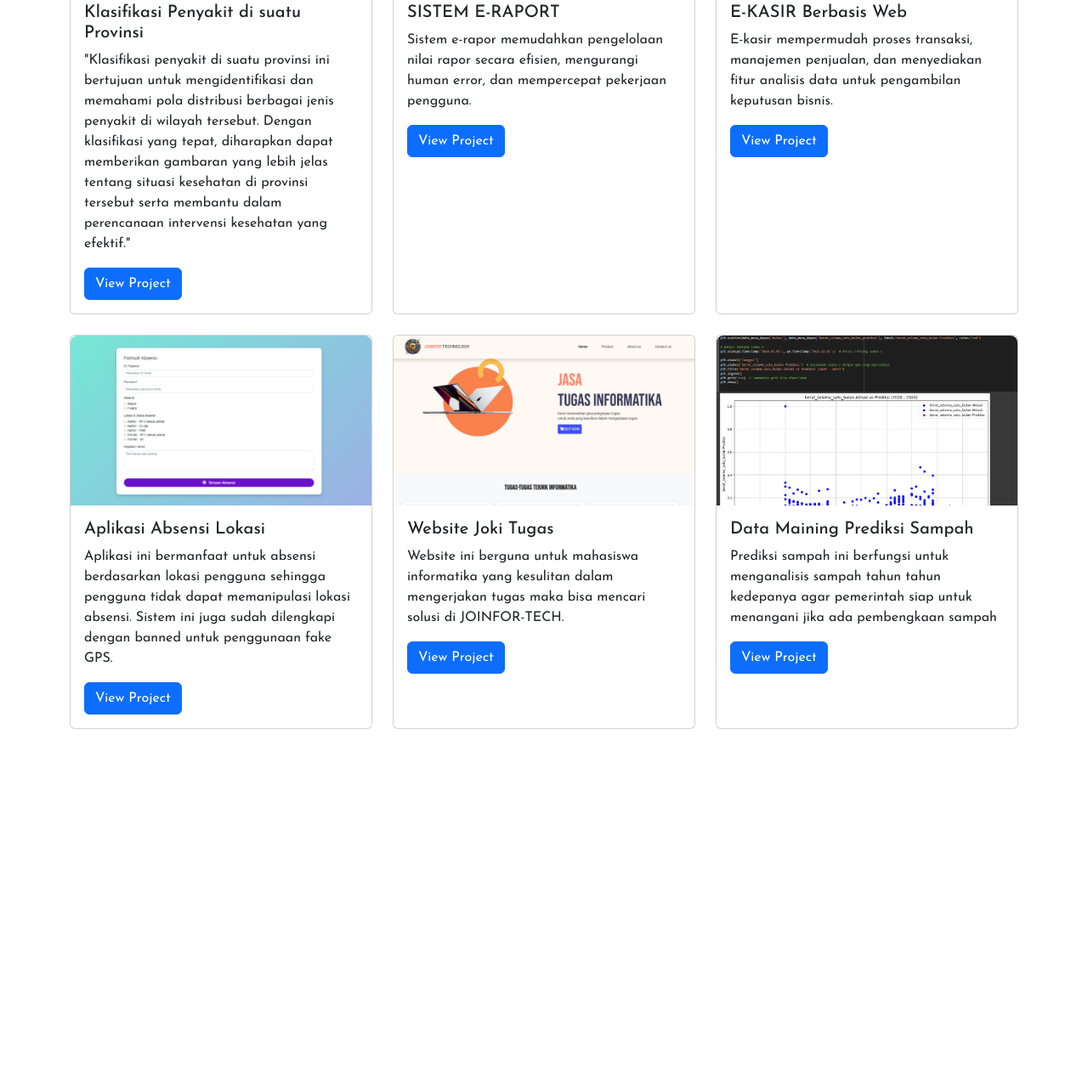
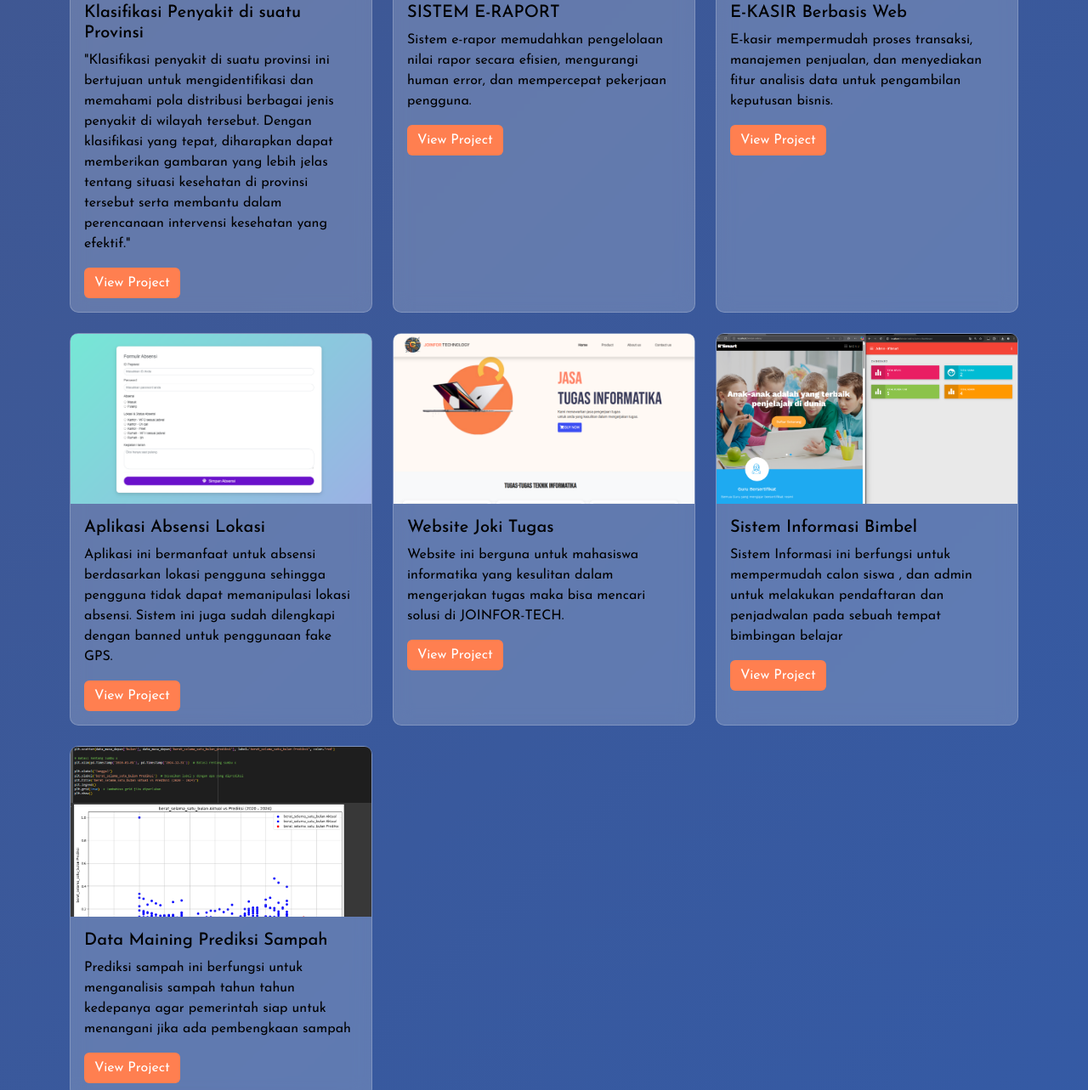
Before and after one commit to agungset04/agungset04.github.io, a website: page project.html in a window 1280 px wide. Shown: the part 476-1759 px from the top of the page at 85% size. Before the commit the page ends 1358 px from the top, so only its background shows below. Drawn offline with nearby package versions, Linux system fonts and the light colour scheme.

Commit message:
menambahkan projek

```diff
--- a/project.html
+++ b/project.html
@@ -156,6 +156,24 @@
               </div>
             </div>
           </div>
+
+
+          <div class="col-md-4 col-10 mb-4">
+            <div class="card project-card h-100">
+              <img src="images/projek/bimbel.png" class="card-img-top" alt="Project 5" />
+              <div class="card-body">
+                <h5 class="card-title">Sistem Informasi Bimbel</h5>
+                <p class="card-text">
+                  Sistem Informasi ini berfungsi untuk mempermudah calon siswa , dan admin untuk melakukan pendaftaran dan penjadwalan pada sebuah tempat bimbingan belajar
+                </p>
+                <a href="#" class="btn btn-primary">View Project</a>
+              </div>
+            </div>
+          </div>
+
+
+
+
           <!-- Project 6 -->
           <div class="col-md-4 col-10 mb-4">
             <div class="card project-card h-100">
@@ -176,4 +194,56 @@
     <!-- Bootstrap JS -->
     <script src="https://cdn.jsdelivr.net/npm/bootstrap@5.2.3/dist/js/bootstrap.bundle.min.js"></script>
   </body>
+
+
+  <style>
+    /* Tambahkan background gradasi untuk seluruh halaman */
+    body {
+      background: linear-gradient(135deg, #5b5165, #285db9); /* Gradasi ungu ke biru */
+      background-size: 400% 400%; /* Untuk membuat animasi lebih halus */
+      animation: gradientBG 15s ease infinite;
+      color: #fff; /* Atur teks menjadi putih agar kontras */
+      font-family: 'Josefin Sans', sans-serif;
+    }
+
+    /* Animasi untuk gradasi */
+    @keyframes gradientBG {
+      0% {
+        background-position: 0% 50%;
+      }
+      50% {
+        background-position: 100% 50%;
+      }
+      100% {
+        background-position: 0% 50%;
+      }
+    }
+
+    /* Tambahkan efek blur untuk container proyek */
+    .projects .card {
+      background: rgba(255, 255, 255, 0.2); /* Warna putih transparan */
+      backdrop-filter: blur(10px); /* Efek blur */
+      border: 1px solid rgba(255, 255, 255, 0.2); /* Garis tipis */
+      border-radius: 10px;
+      color: #000; /* Teks tetap hitam untuk kontras */
+      transition: transform 0.3s, box-shadow 0.3s;
+    }
+
+    /* Hover pada kartu proyek */
+    .projects .card:hover {
+      transform: scale(1.05); /* Membesarkan saat hover */
+      box-shadow: 0 8px 20px rgba(0, 0, 0, 0.2); /* Menambahkan bayangan */
+    }
+
+    /* Tombol */
+    .btn-primary {
+      background-color: #ff7f50; /* Coral */
+      border: none;
+    }
+
+    .btn-primary:hover {
+      background-color: #ff6347; /* Tomato */
+    }
+  </style>
+
 </html>
```
Also changed, not shown: images/projek/bimbel.png (added).
